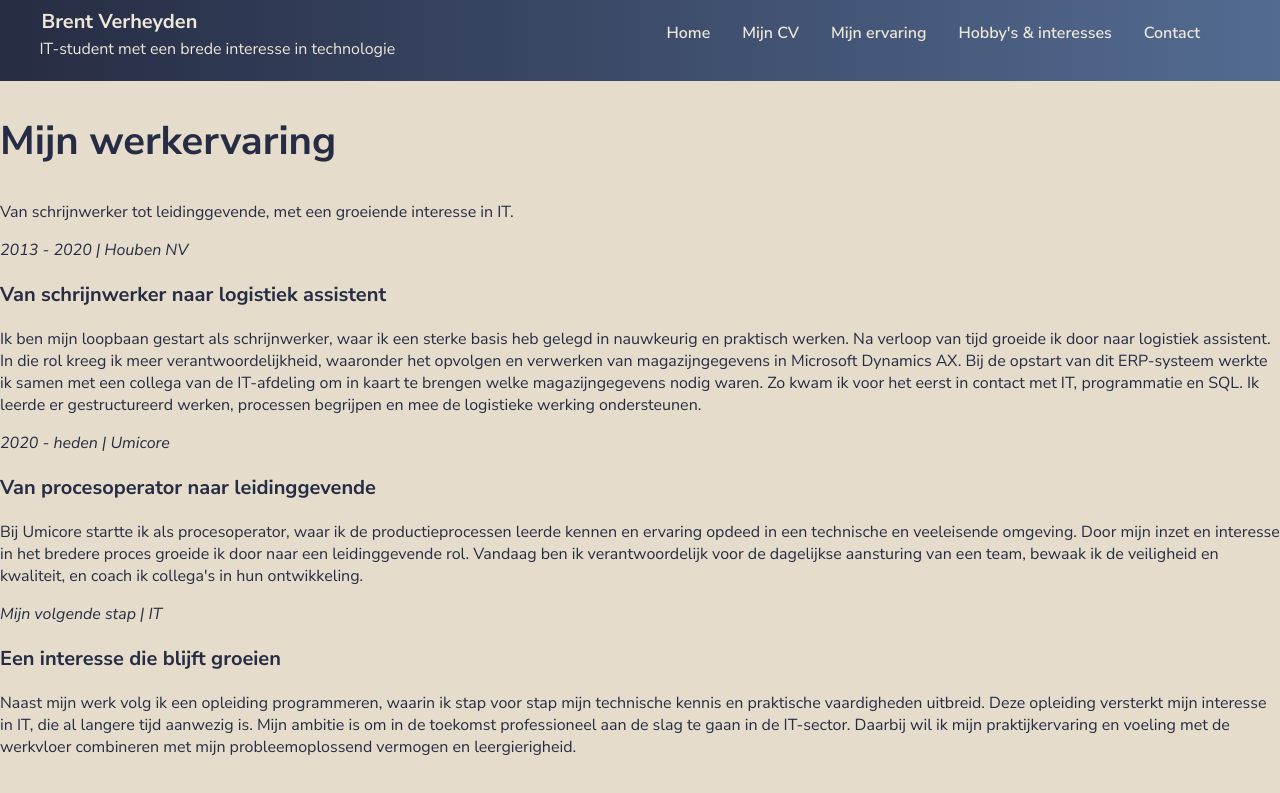
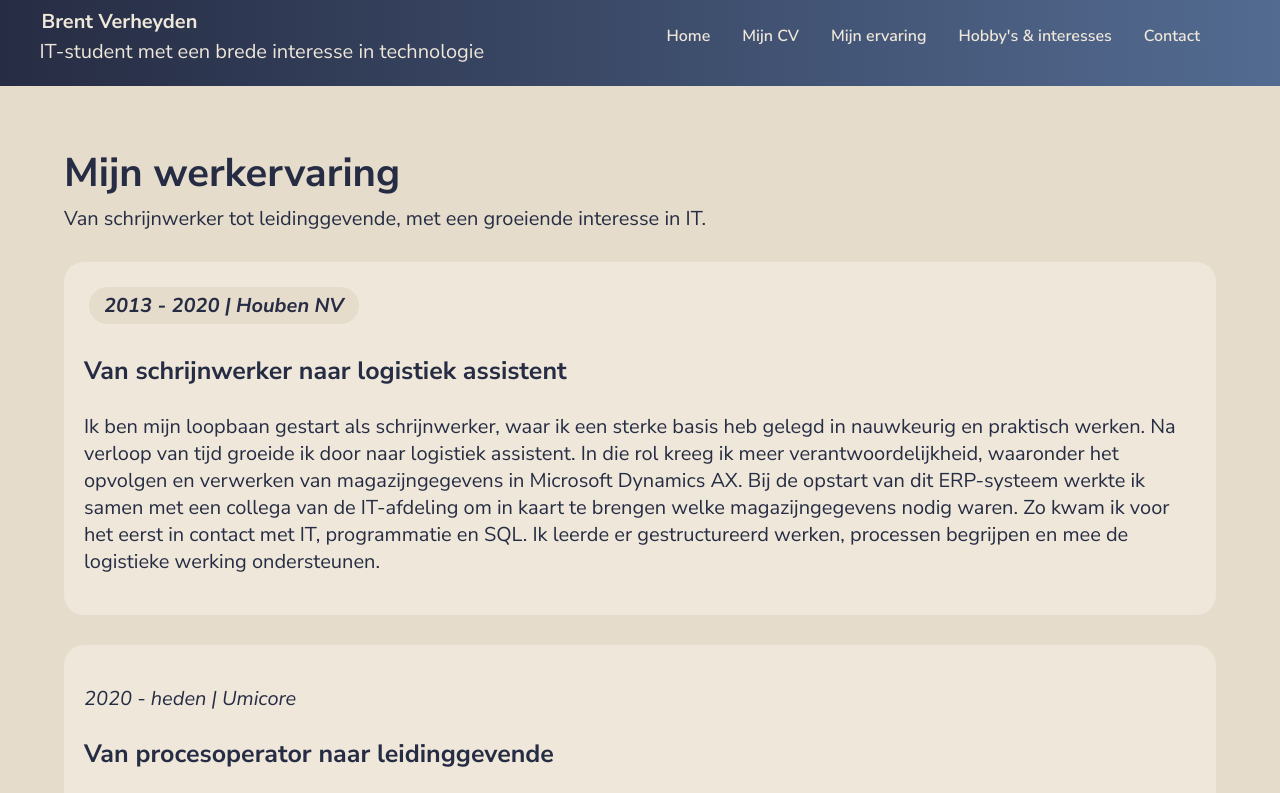
Before and after one commit to BrentV93/project1, a plain HTML site: page werkervaring.html in a window 1280 px wide. Shown: the top 793 px of the page. Drawn offline with Linux system fonts and the light colour scheme.

Commit message:
update werkervaring, pauzetijd

```diff
--- a/css/index.css
+++ b/css/index.css
@@ -21,11 +21,11 @@ h2 {
 }
 
 h3 {
-    font-size: 20px;
+    font-size: 25px;
 }
 
 p {
-    font-size: 16px;
+    font-size: 20px;
 }
 
 a {
@@ -110,11 +110,9 @@ a {
 /* ------------------------------- intro tekst ------------------------------- */
 .intro {
     margin-left: 200px;
-    color: var(--donkerblauw);
 }
 
 .intro p {
-    font-size: 20px;
     margin: 0;
     padding-top: 60px;
 }
@@ -311,9 +309,15 @@ a {
 }
 
 /* ------------------------------- ervaring pagina ------------------------------- */
+.ervaring-main {
+    width: 90%;
+    max-width: 1800px;
+    margin: 0 auto;
+}
+
 /* ------------------------------- hoofdpagina ervaring ------------------------------- */
 
-.ervaring-main {
+.ervaring-titel {
     margin: 0;
     padding-left: 70px;
     padding-top: 60px;
@@ -329,6 +333,31 @@ a {
 
 /* ------------------------------- subpagina werkervaring ------------------------------- */
 
-.werkervaring-titel {
+/* ------------------------------- Titel  ------------------------------- */
 
+.werkervaring-titel p {
+    margin: 0;
+    padding-top: 5px;
+    padding-bottom: 30px;
 }
+
+.werkervaring-titel h2 {
+    margin: 0;
+    padding-top: 60px;
+}
+
+/* ------------------------------- Blokken  ------------------------------- */
+.werkervaring-blok {
+    background-color: var(--warm-wit);
+    border-radius: 20px;
+    padding: 20px;
+    margin-bottom: 30px;
+}
+
+.werkervaring-datum {
+    display: inline-block;
+    background-color: var(--beige);
+    padding: 5px 15px;
+    margin: 5px;
+    border-radius: 20px;
+}
--- a/werkervaring.html
+++ b/werkervaring.html
@@ -49,17 +49,17 @@
 
     </header>
 
-    <main>
+    <main class="ervaring-main">
         <!-- Titel-->
-        <section>
+        <section class="werkervaring-titel">
             <h2>Mijn werkervaring</h2>
             <p>Van schrijnwerker tot leidinggevende, met een groeiende interesse in IT.</p>
         </section>
         <!-- Blokken-->
          <section>
             <!-- Blok 1-->
-            <div>
-                <p><i>2013 - 2020 | Houben NV</i></p>
+            <div class="werkervaring-blok">
+                <p class="werkervaring-datum"><i><b>2013 - 2020 | Houben NV</b></i></p>
                 <h3>Van schrijnwerker naar logistiek assistent</h3>
                 <p>
                     Ik ben mijn loopbaan gestart als schrijnwerker, waar ik een sterke basis heb gelegd
@@ -74,7 +74,7 @@
                 </p>
             </div>
             <!-- Blok 2-->
-            <div>
+            <div class="werkervaring-blok">
                 <p><i>2020 - heden | Umicore</i></p>
                 <h3>Van procesoperator naar leidinggevende</h3>
                 <p>
@@ -86,7 +86,7 @@
                 </p>
             </div>
             <!-- Blok 3-->
-            <div>
+            <div class="werkervaring-blok">
                 <p><i>Mijn volgende stap | IT</i></p>
                 <h3>Een interesse die blijft groeien</h3>
                 <p>
```
Also changed, not shown: ervaring.html (+2 -2 lines).
